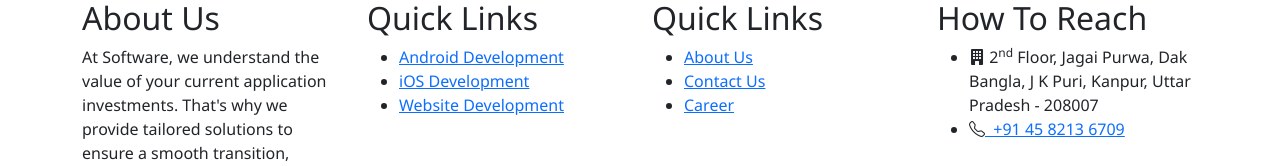
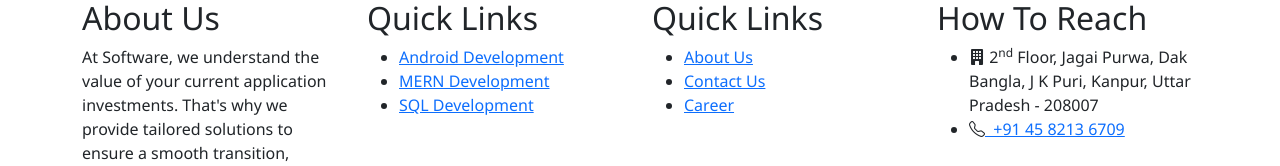
Before and after one commit to jayprakashcs12/soft-tech, a React (Create React App) app: page /android-development in a window 1280 px wide. Shown: the part 1527-1693 px from the top of the page. Built offline with nearby package versions, Linux system fonts and the light colour scheme.

Commit message:
Update 4.0

```diff
--- a/src/components/common/Footer.jsx
+++ b/src/components/common/Footer.jsx
@@ -24,10 +24,10 @@ const Footer = () => {
                                     <Link className='footer-link' to="/android-development">Android Development</Link>
                                 </li>
                                 <li className='footer-order'>
-                                    <Link className='footer-link' to="/ios-development">iOS Development</Link>
+                                    <Link className='footer-link' to="/mern-development">MERN Development</Link>
                                 </li>
                                 <li className='footer-order'>
-                                    <Link className='footer-link' to="/website-development">Website Development</Link>
+                                    <Link className='footer-link' to="/sql-development">SQL Development</Link>
                                 </li>
                             </ul>
                         </Col>
```
